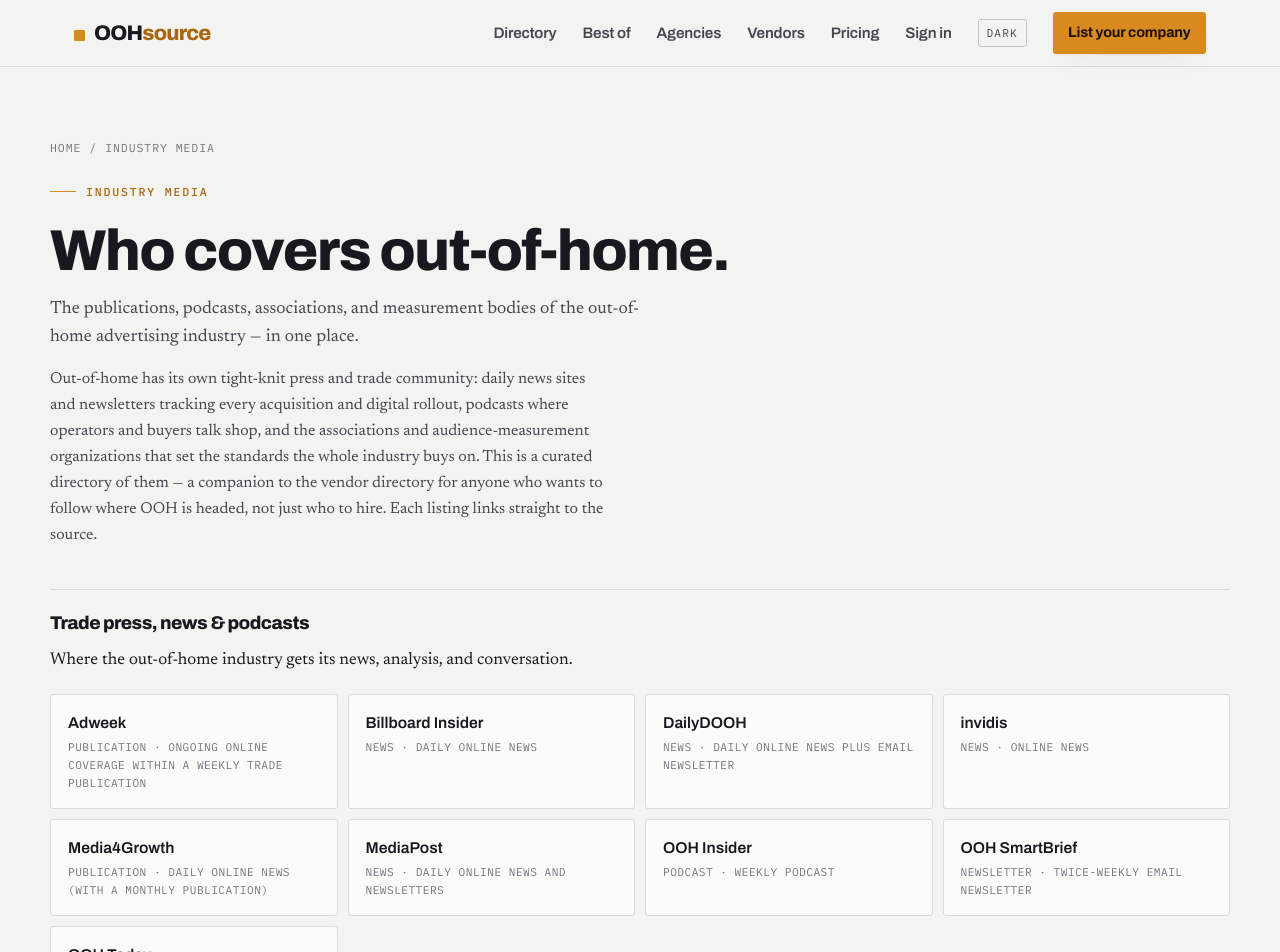
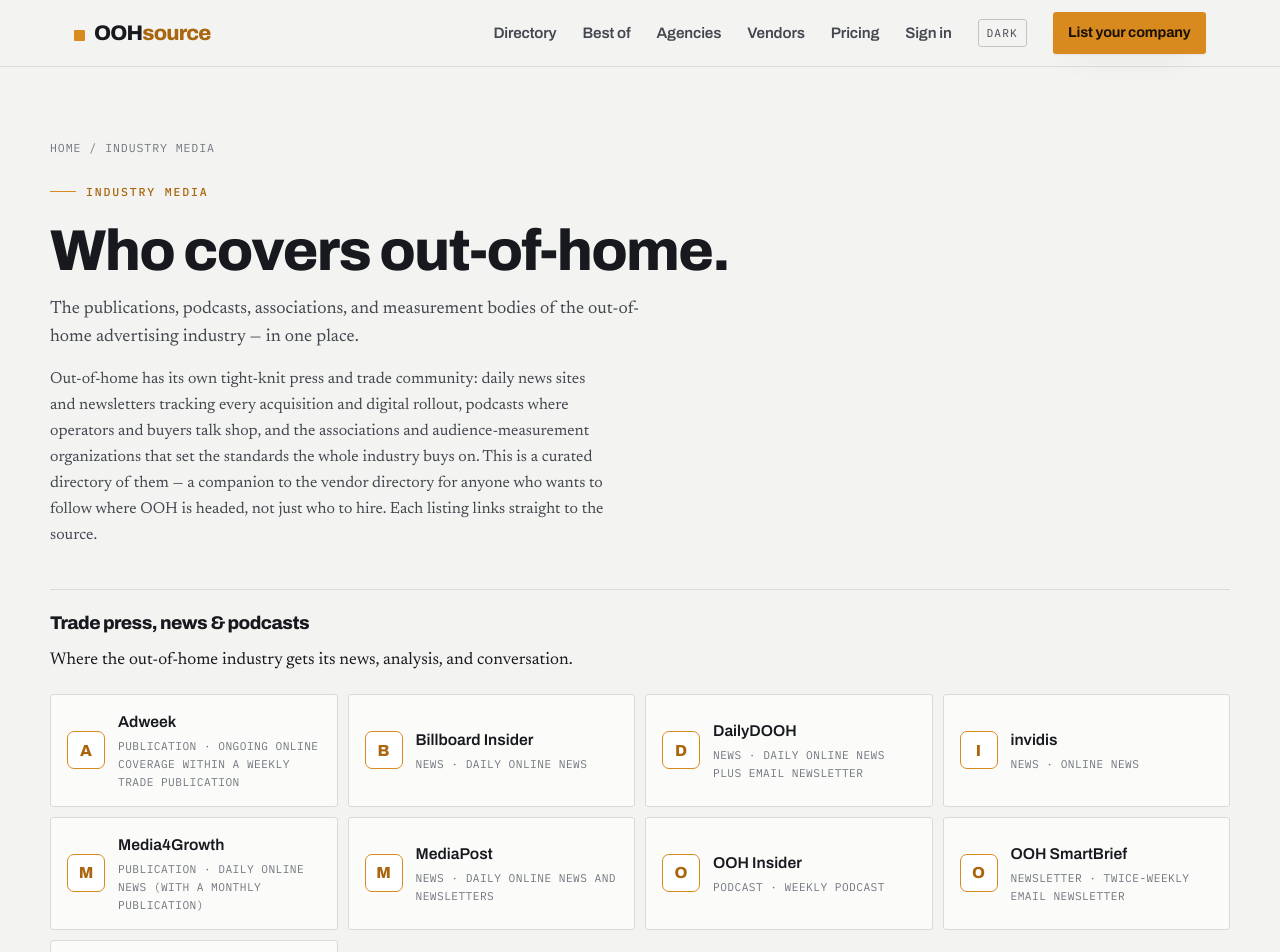
Before and after one commit to RateMyCop/OOHSource, a Next.js app: page /publications in a window 1280 px wide. Shown: the top 952 px of the page. Built offline with nearby package versions, Linux system fonts and the light colour scheme; no server answers.

Commit message:
Publications hub: add favicon logos to cards
Show each outlet's logo (VendorLogo favicon) on the /publications hub
cards, matching the detail pages. Card is now a logo + text row.

Co-Authored-By: Claude Opus 4.8 <noreply@anthropic.com>

```diff
--- a/app/globals.css
+++ b/app/globals.css
@@ -321,8 +321,10 @@ footer.site { border-top: 1px solid var(--line); background: var(--paper-2); pad
 .load-more:hover { border-color: var(--accent-strong); color: var(--accent-strong); }
 .hub-copy { max-width: 62ch; color: var(--ink-2, #4a463d); font-size: 1rem; line-height: 1.62; margin: 0 0 34px; }
 .pub-grid { display: grid; grid-template-columns: repeat(auto-fill, minmax(260px, 1fr)); gap: 10px; margin-top: 6px; }
-.pub-card { display: flex; flex-direction: column; gap: 4px; padding: 15px 17px; border: 1px solid var(--line); border-radius: var(--radius); background: var(--paper-2); color: var(--ink); text-decoration: none; transition: border-color 0.15s, background 0.15s; }
+.pub-card { display: flex; flex-direction: row; align-items: center; gap: 13px; padding: 14px 16px; border: 1px solid var(--line); border-radius: var(--radius); background: var(--paper-2); color: var(--ink); text-decoration: none; transition: border-color 0.15s, background 0.15s; }
 .pub-card:hover { border-color: var(--accent); background: var(--paper-raise); }
+.pub-card .vlogo { flex: none; border-radius: 7px; background: #fff; object-fit: contain; }
+.pub-card-text { display: flex; flex-direction: column; gap: 4px; min-width: 0; }
 .pub-card-name { font-family: var(--font-display), sans-serif; font-weight: 600; font-size: 0.98rem; }
 .pub-card-meta { font-family: var(--font-mono), monospace; font-size: 0.7rem; letter-spacing: 0.04em; color: var(--ink-3); text-transform: uppercase; }
 .pub-head { display: flex; align-items: center; gap: 16px; margin-top: 8px; }
--- a/app/publications/page.tsx
+++ b/app/publications/page.tsx
@@ -1,6 +1,7 @@
 import type { Metadata } from "next";
 import Link from "next/link";
 import { PUB_GROUPS, publicationsOfTypes } from "@/lib/publications";
+import { VendorLogo } from "@/components/VendorLogo";
 import { SITE_URL } from "@/lib/lists";
 
 export const metadata: Metadata = {
@@ -56,9 +57,12 @@ export default function PublicationsIndexPage() {
                   className="pub-card"
                   href={`/publications/${p.slug}`}
                 >
-                  <span className="pub-card-name">{p.name}</span>
-                  <span className="pub-card-meta">
-                    {p.type} · {p.cadence}
+                  <VendorLogo name={p.name} website={p.website} size={38} />
+                  <span className="pub-card-text">
+                    <span className="pub-card-name">{p.name}</span>
+                    <span className="pub-card-meta">
+                      {p.type} · {p.cadence}
+                    </span>
                   </span>
                 </Link>
               ))}
```
